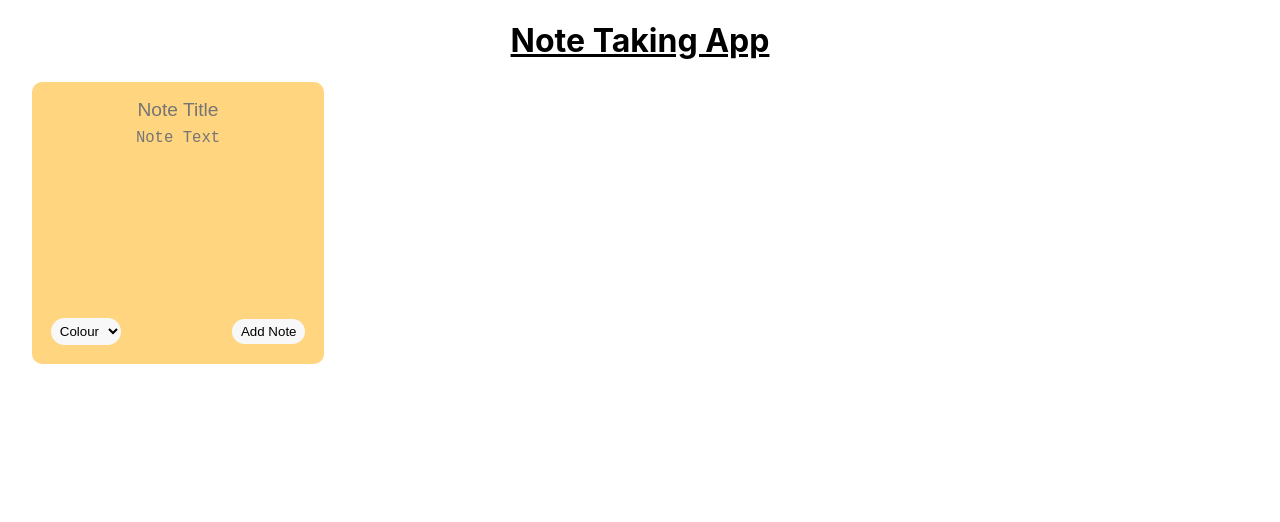
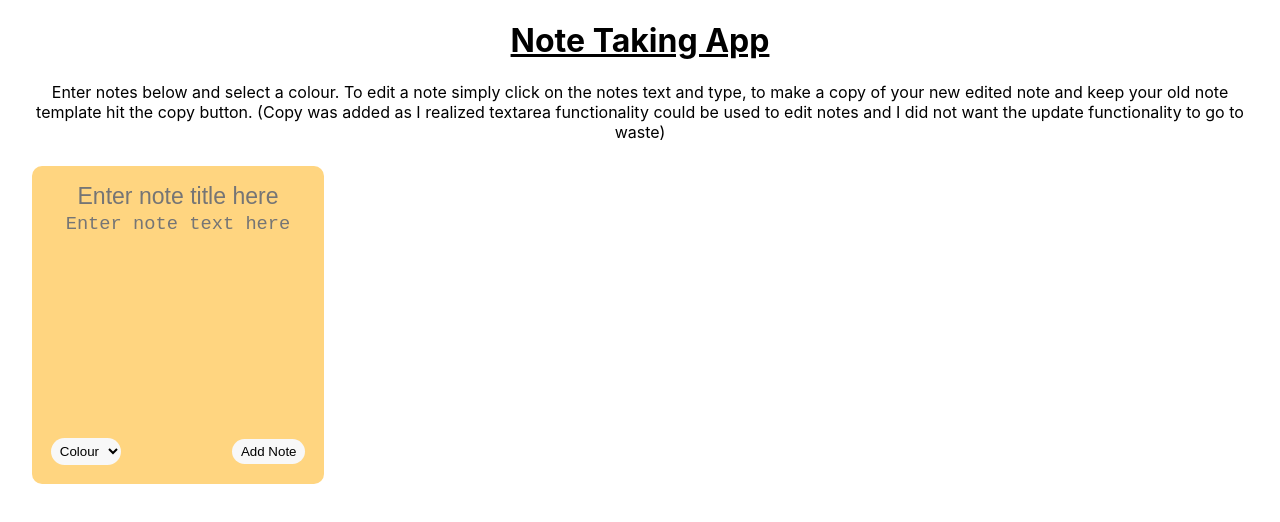
Before and after one commit to Josholeary/RWAT-C19381781, a React (Create React App) app in the folder Lab1/Prob2/note-app/: page / in a window 1280 px wide. Shown: the top 522 px of the page. Built offline with nearby package versions, Linux system fonts and the light colour scheme.

Commit message:
Finished problem 2, added editing, copying and finalised styling

```diff
--- a/Lab1/Prob2/note-app/src/App.js
+++ b/Lab1/Prob2/note-app/src/App.js
@@ -14,9 +14,21 @@ const App = () => {
         noteColour: colour
       }
       const notesArr = [...notes, newNote];
-      console.log(notesArr);
       setNotes(notesArr);
   }
+
+  const copyNote =  (id, title, text, colour) => {
+
+    const newNote = {
+      id: nanoid(),
+      noteTitle: title,
+      noteText: text,
+      noteColour: colour
+    }
+    const notesArr = [...notes, newNote];
+    setNotes(notesArr);
+}
+
 
   const deleteNote = (id) =>
   {
@@ -27,7 +39,8 @@ const App = () => {
   return (
     <div className="container">
         <h1> Note Taking App </h1>
-        <AllNotes notes={notes} saveNoteHandler={saveNote} deleteNoteHandler={deleteNote} />
+        <p> Enter notes below and select a colour. To edit a note simply click on the notes text and type, to make a copy of your new edited note and keep your old note template hit the copy button. (Copy was added as I realized textarea functionality could be used to edit notes and I did not want the update functionality to go to waste) </p>
+        <AllNotes notes={notes} saveNoteHandler={saveNote} copyNoteHandler={copyNote} deleteNoteHandler={deleteNote} />
     </div>
   );
 };
--- a/Lab1/Prob2/note-app/src/components/AddNote.js
+++ b/Lab1/Prob2/note-app/src/components/AddNote.js
@@ -29,8 +29,8 @@ const AddNote = ({saveNoteHandler}) => {
 
     return(
         <div className="note add-note">
-            <input type="text" placeholder="Note Title" id="noteTitle" value={noteTitle} onChange={titleHandler} name="noteTitle"></input>
-            <textarea cols="10" rows="10" value={noteText} onChange={textHandler} placeholder="Note Text"></textarea>
+            <input type="text" placeholder="Enter note title here" id="noteTitle" value={noteTitle} onChange={titleHandler} name="noteTitle"></input>
+            <textarea cols="10" rows="10" value={noteText} onChange={textHandler} placeholder="Enter note text here"></textarea>
 
             <div className="noteControls">
 
--- a/Lab1/Prob2/note-app/src/components/AllNotes.js
+++ b/Lab1/Prob2/note-app/src/components/AllNotes.js
@@ -1,12 +1,12 @@
 import Note from "./Note";
 import AddNote from "./AddNote";
 
-const AllNotes = ({notes, saveNoteHandler, deleteNoteHandler}) => {
+const AllNotes = ({notes, saveNoteHandler, copyNoteHandler, deleteNoteHandler}) => {
     return (
         <div className="all-notes">
             <AddNote saveNoteHandler={saveNoteHandler} />
             { notes.map((note)=>
-            <Note id={note.id} noteTitle={note.noteTitle} noteText={note.noteText} noteColour={note.noteColour} saveNoteHandler={saveNoteHandler} deleteNoteHandler={deleteNoteHandler} />
+            <Note id={note.id} noteTitle={note.noteTitle} noteText={note.noteText} noteColour={note.noteColour} saveNoteHandler={saveNoteHandler} copyNoteHandler={copyNoteHandler} deleteNoteHandler={deleteNoteHandler} />
             )}
         </div>
     );
--- a/Lab1/Prob2/note-app/src/components/Note.js
+++ b/Lab1/Prob2/note-app/src/components/Note.js
@@ -1,33 +1,53 @@
-const Note = ({id, noteTitle, noteText, noteColour, deleteNoteHandler}) => {
+import { useState } from "react";
+
+const Note = ({id, noteTitle, noteText, noteColour, copyNoteHandler, saveNoteHandler, deleteNoteHandler}) => {
+
+
+    const [editText, setEditText] = useState('');
+
+    const editHandler = (event) => {
+        setEditText(event.target.value);
+    }
+
+    const copyHandler = (id) => {
+        if(editText.trim().length > 0)
+        {
+            copyNoteHandler(id, noteTitle,editText,noteColour);
+            setEditText('');
+        }
+    }
+
     return (
             <div>
                 <div className= { noteColour==="red" ? 'note red-Note' : 'none' }>
                     <div className="noteTitle"> {noteTitle} </div>
-                    <div className ="NoteText">
-                        <span> {noteText} </span>
+                    <div className ="noteText">
+                        <textarea cols="10" rows="10" value={editText} onChange={editHandler} placeholder={noteText}></textarea>
                     </div>
                     <div className="noteControls">
-                        <button className="edit">Edit</button>
+                        <button className="copy" onClick={()=> copyHandler(id)} >Copy</button>
                         <button className="delete" onClick={()=> deleteNoteHandler(id)}>Delete</button>
                     </div>
                 </div>
+
                 <div className= { noteColour==="green" ? 'note green-Note' : 'none'  }>
                     <div className="noteTitle"> {noteTitle} </div>
-                        <div className ="NoteText">
-                            <span> {noteText} </span>
+                        <div className ="noteText">
+                            <textarea cols="10" rows="10" value={editText} onChange={editHandler} placeholder={noteText}></textarea>
                         </div>
                         <div className="noteControls">
-                            <button className="edit">Edit</button>
+                            <button className="copy" onClick={()=> copyHandler(id)} >Copy</button>
                             <button className="delete" onClick={()=> deleteNoteHandler(id)}>Delete</button>
                         </div>
                 </div>
+
                 <div className= { noteColour==="blue" ? 'note blue-Note' : 'none'  }>
                     <div className="noteTitle"> {noteTitle} </div>
-                        <div className ="NoteText">
-                            <span> {noteText} </span>
+                        <div className ="noteText">
+                            <textarea cols="10" rows="10" value={editText} onChange={editHandler} placeholder={noteText}></textarea>
                         </div>
                         <div className="noteControls">
-                            <button className="edit">Edit</button>
+                            <button className="copy" onClick={()=> copyHandler(id)} >Copy</button>
                             <button className="delete" onClick={()=> deleteNoteHandler(id)}>Delete</button>
                         </div>
                 </div>
--- a/Lab1/Prob2/note-app/src/index.css
+++ b/Lab1/Prob2/note-app/src/index.css
@@ -24,6 +24,11 @@ h1 {
   text-decoration: underline;
 }
 
+p {
+  text-align: center;
+  margin-bottom: 2%;
+}
+
 .note {
 	border-radius: 10px;
 	padding: 1rem;
@@ -37,11 +42,23 @@ h1 {
 
 .noteTitle {
   font-weight: bold;
+  font-size: 140%;
+}
+
+.noteText textarea::placeholder {
+  color: black;
+  opacity: 1;
+}
+
+.noteText {
+  color: black;
   font-size: 120%;
+  opacity: 1;
 }
 
 .note.add-note {
   background-color: #FFD580;
+  font-size: 120%;
 }
 
 input[type="text"]
@@ -92,17 +109,17 @@ textarea {
 	justify-content: space-between;
 }
 
-.edit {
+.copy {
   background-color: #f8f8f8;
   border-radius: 15px;
   border: none;
   padding: 2%;
-  padding-left: 4%;
-  padding-right: 4%;
-  margin: 1%;
+  padding-left: 6%;
+  padding-right: 6%;
+
 }
 
-.edit:hover {
+.copy:hover {
   background-color: #d3d3d3;
 }
 
@@ -121,11 +138,11 @@ textarea {
 }
 
 .note.red-Note {
-  background-color: #ff2c2c
+  background-color: #ff595e
 }
 
 .note.blue-Note {
-  background-color: #afdceb;
+  background-color: #afdceb
 }
 
 .note.green-Note {
```
Also changed, not shown: 1 other file (tests, documents, lock files or other folders).
